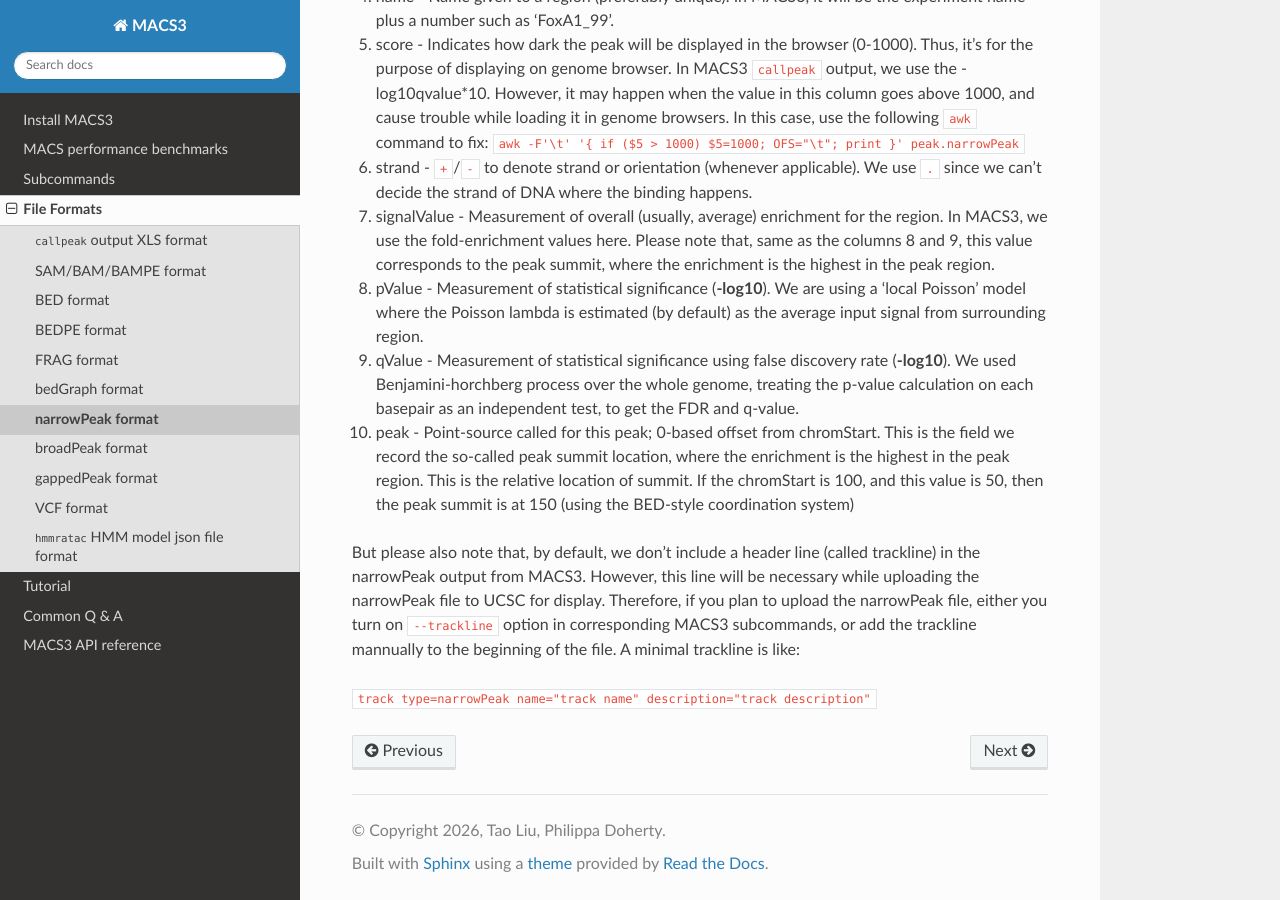
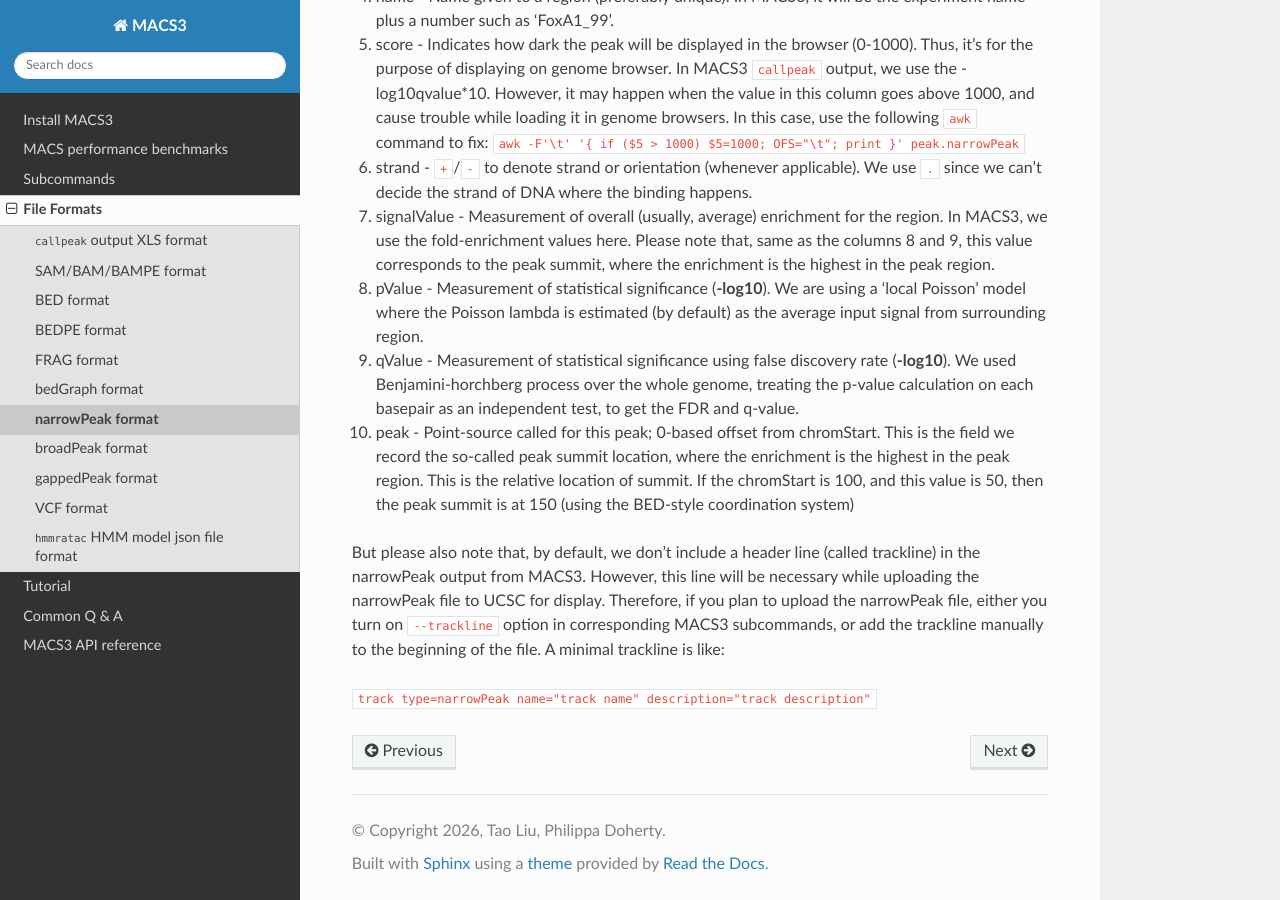
Before and after one commit to macs3-project/MACS, a Sphinx documentation site: the page built from docs/source/docs/narrowPeak.md, in a window 1280 px wide and 900 px high, scrolled down 583 px. Built offline with Sphinx 7.4.7 and the Read the Docs theme 3.1.0, drawn with Linux system fonts in a browser that asks for light colours.

```diff
--- a/docs/source/docs/narrowPeak.md
+++ b/docs/source/docs/narrowPeak.md
@@ -58,7 +58,7 @@ But please also note that, by default, we don't include a header line
 line will be necessary while uploading the narrowPeak file to UCSC for
 display. Therefore, if you plan to upload the narrowPeak file, either
 you turn on `--trackline` option in corresponding MACS3 subcommands,
-or add the trackline mannually to the beginning of the file. A minimal
+or add the trackline manually to the beginning of the file. A minimal
 trackline is like:
 
 `track type=narrowPeak name="track name" description="track description"`
```
Also changed, not shown: docs/source/docs/broadPeak.md (+1 -1 lines), docs/source/docs/callpeak.md (+1 -1 lines), docs/source/docs/gappedPeak.md (+1 -1 lines), 1 other file.
